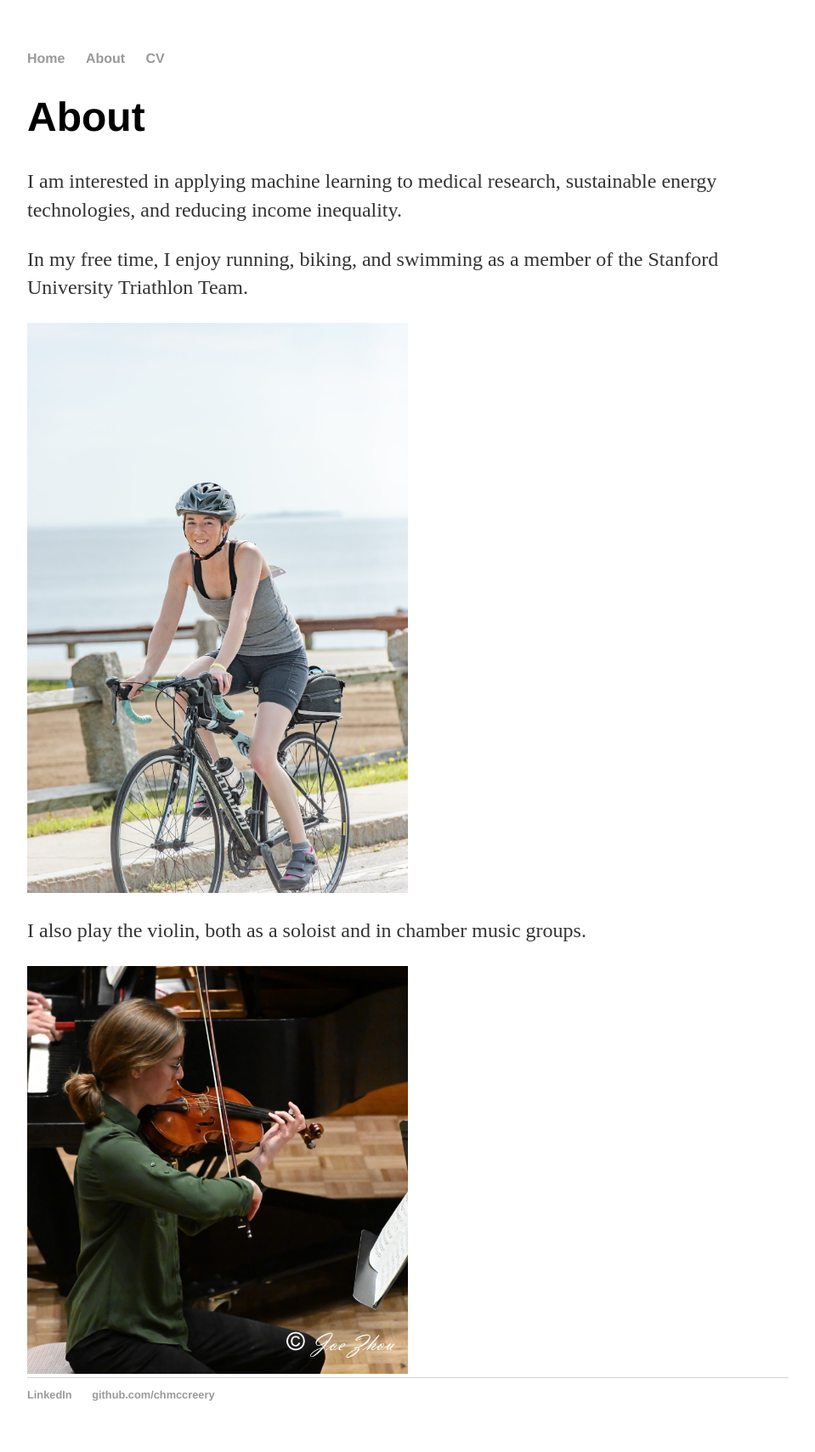
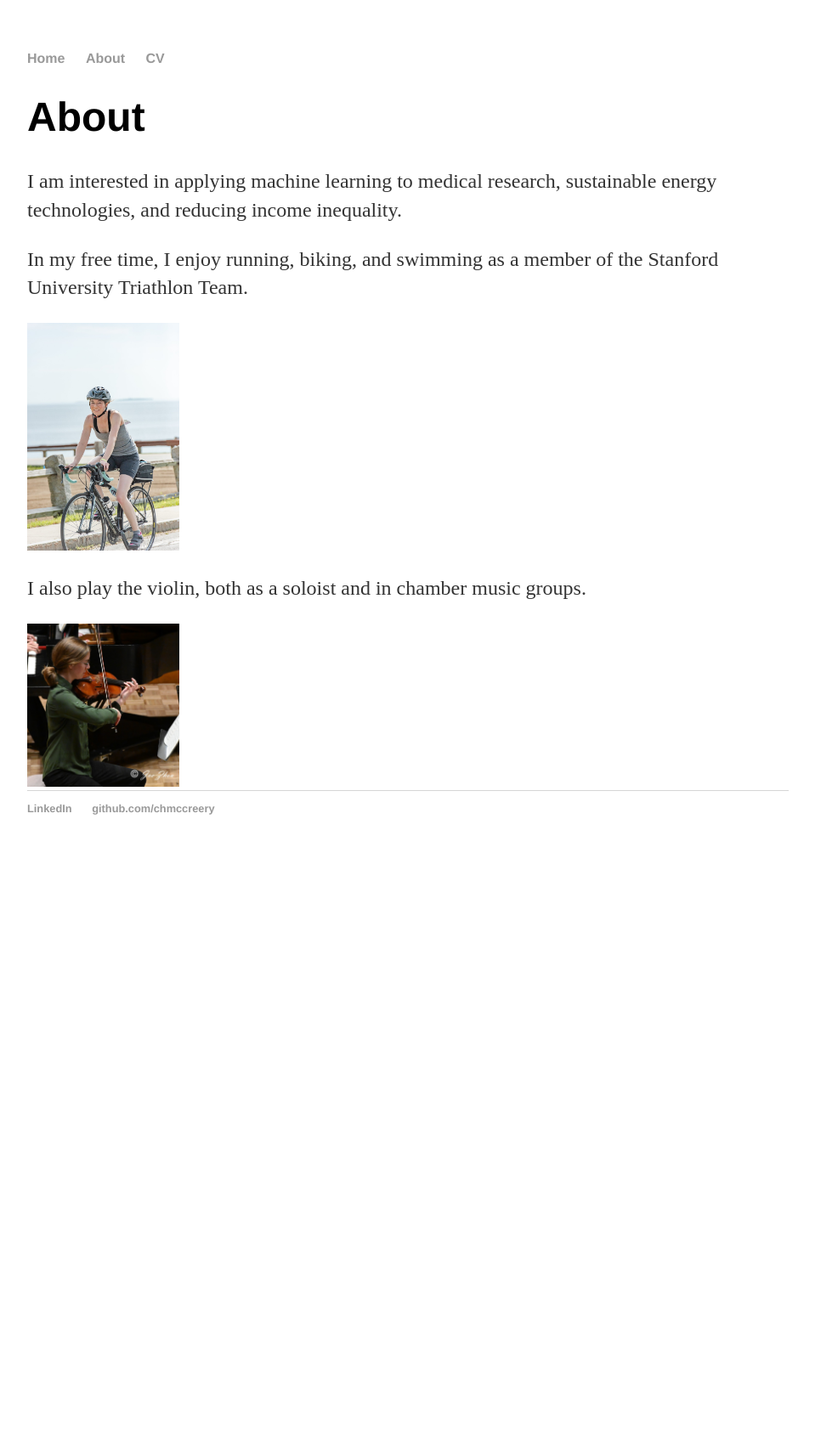
Before and after one commit to chmccreery/chmccreery.github.io, a Jekyll site: the page built from about/index.html, in a window 1280 px wide. Shown: the whole page at 85% size, without its empty margins (160-1119 px from the left). Built offline with Jekyll 4.4.1, drawn with Linux system fonts in a browser that asks for light colours; after the commit the page ends 1019 px from its top, so only the background shows below that.

Commit message:
Update index.html

```diff
--- a/about/index.html
+++ b/about/index.html
@@ -6,7 +6,7 @@
 	<h1>About</h1>
 	<p> I am interested in applying machine learning to medical research, sustainable energy technologies, and reducing income inequality.</p>
 	<p> In my free time, I enjoy running, biking, and swimming as a member of the Stanford University Triathlon Team.</p>
-	<td width="28%"><img src="/images/bikeride3.jpg" width="50%"></td>
+	<td width="28%"><img src="/images/bikeride3.jpg" width="20%"></td>
 	<p> I also play the violin, both as a soloist and in chamber music groups.</p>
-	<td width="28%"><img src="/images/quartet2.jpg" width="50%"></td>
+	<td width="28%"><img src="/images/quartet2.jpg" width="20%"></td>
 </div><!-- /.blurb -->
```
